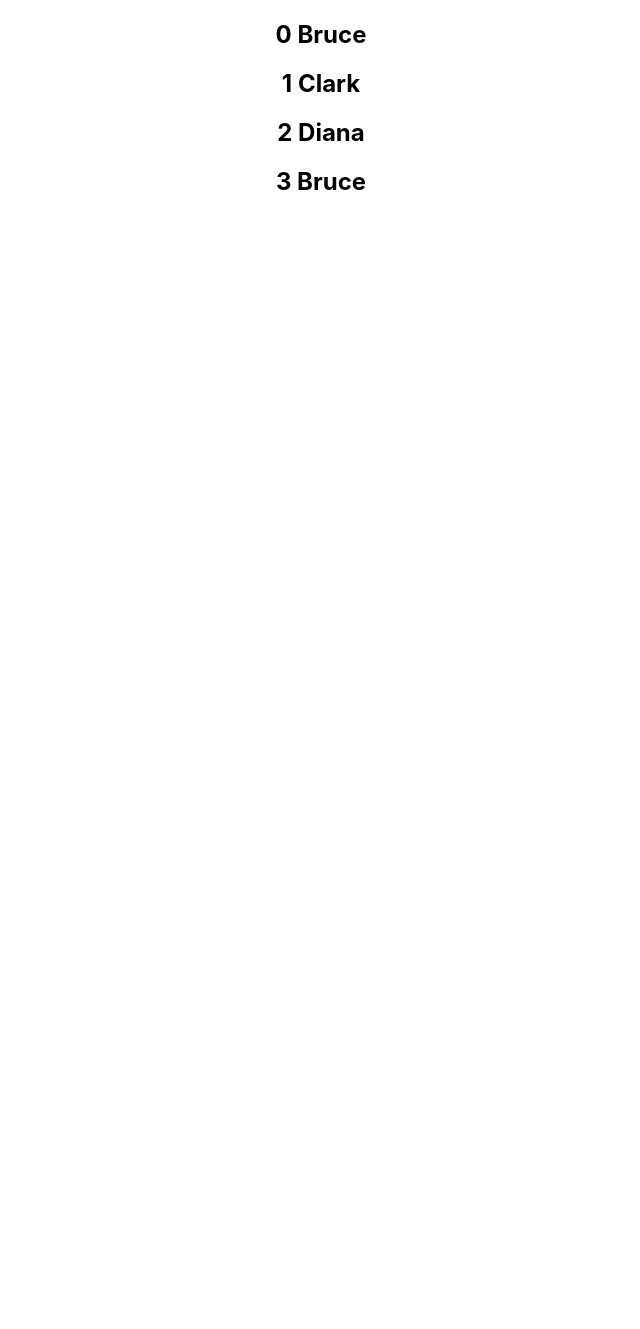
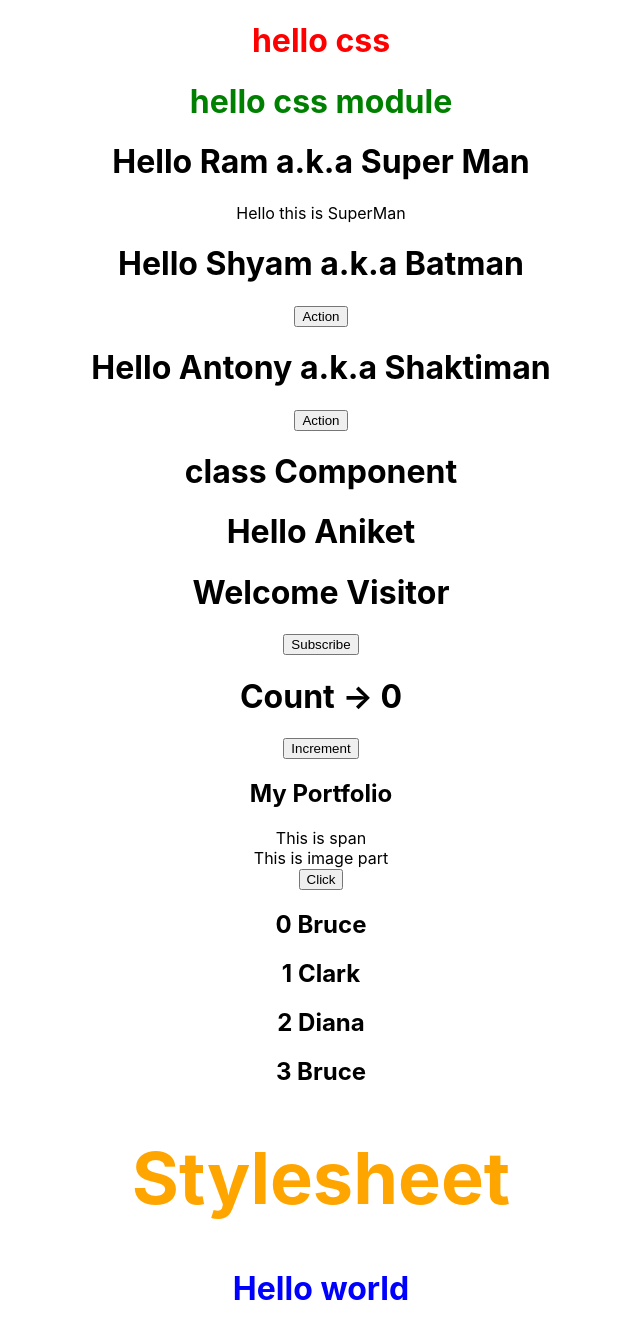
Before and after one commit to aniketverma11/100DaysOfReactJS, a React (Create React App) app: page / in a window 1280 px wide. Shown: the whole page, without its empty margins (319-959 px from the left). Before the commit the page ends 800 px from the top, so only its background shows below. Built offline with nearby package versions, Linux system fonts and the light colour scheme.

Commit message:
create css in react component and buuld css module also

```diff
--- a/src/App.js
+++ b/src/App.js
@@ -9,6 +9,10 @@ import Count from './components/Counter';
 import Work from './components/Work';
 import FunctionClick from './components/fuctionClick';
 import NameList from './components/NameList';
+import Stylesheet from './components/Stylesheet';
+import inline from './components/inline';
+import './components/appStyles.css'
+import styles from './components/appStalyes.module.css'
 
 
 /**
@@ -26,41 +30,58 @@ class App extends Component {
     return React.createElement(
       'div',
       {className:"App"},
-      // React.createElement(
-      //   Greet,
-      //   { name: "Ram", heroName: "Super Man" },
-      //   "Hello this is SuperMan"
-      // ),
-      // React.createElement(
-      //   Greet,
-      //   {name:"Shyam", heroName:"Batman"},
-      //   React.createElement("button", null, "Action")
-      // ),
-      // React.createElement(
-      //   Greet,
-      //   {name:"Antony", heroName:"Shaktiman"},
-      //   React.createElement("button", null, "Action")
-      // ),
-      // React.createElement(
-      //   Welcome
-      // ),
-      // React.createElement(
-      //   Hello
-      // ),
-      // React.createElement(
-      //   Message,
-      // ),
-      // React.createElement(
-      //   Count,
-      // ),
-      // React.createElement(
-      //   Work,
-      // ),
-      // React.createElement(
-      //   FunctionClick,
-      // )
+      React.createElement(
+        "h1",
+        {className:'error'},
+        "hello css"
+      ),
+      React.createElement(
+        "h1",
+        {className:styles.success},
+        "hello css module"
+      ),
+      React.createElement(
+        Greet,
+        { name: "Ram", heroName: "Super Man" },
+        "Hello this is SuperMan"
+      ),
+      React.createElement(
+        Greet,
+        {name:"Shyam", heroName:"Batman"},
+        React.createElement("button", null, "Action")
+      ),
+      React.createElement(
+        Greet,
+        {name:"Antony", heroName:"Shaktiman"},
+        React.createElement("button", null, "Action")
+      ),
+      React.createElement(
+        Welcome
+      ),
+      React.createElement(
+        Hello
+      ),
+      React.createElement(
+        Message,
+      ),
+      React.createElement(
+        Count,
+      ),
+      React.createElement(
+        Work,
+      ),
+      React.createElement(
+        FunctionClick,
+      ),
       React.createElement(
         NameList,
+      ),
+      React.createElement(
+        Stylesheet,
+        {primary: true}
+      ),
+      React.createElement(
+        inline,
       )
     )
   }
--- a/src/components/Counter.js
+++ b/src/components/Counter.js
@@ -28,6 +28,11 @@ class Count extends Component{
         this.increment()
         this.increment()
         this.increment()
+        this.increment()
+        this.increment()
+        this.increment()
+        this.increment()
+        this.increment()
     }
 
     render(){
--- /dev/null
+++ b/src/components/Stylesheet.js
@@ -0,0 +1,14 @@
+import React from 'react'
+import './myStyle.css';
+
+
+function Stylesheet(props) {
+  let className=props.primary ? 'primary' : ''
+  return (
+    <div>
+        <h1 className={`${className} font-xl`}>Stylesheet</h1>
+    </div>
+  )
+}
+
+export default Stylesheet;
--- /dev/null
+++ b/src/components/appStalyes.module.css
@@ -0,0 +1,3 @@
+.success {
+    color: green;
+}
--- /dev/null
+++ b/src/components/appStyles.css
@@ -0,0 +1,3 @@
+.error {
+    color: red;
+}
--- /dev/null
+++ b/src/components/inline.js
@@ -0,0 +1,17 @@
+import React from "react";
+
+
+const heading = {
+    fontsize: '72px',
+    color: 'blue'
+}
+
+function inline() {
+  return (
+    <div>
+        <h1 style={heading}>Hello world</h1>
+    </div>
+  )
+}
+
+export default inline;
--- /dev/null
+++ b/src/components/myStyle.css
@@ -0,0 +1,7 @@
+.primary {
+    color: orange;
+}
+
+.font-xl {
+    font-size: 72px;
+}
```
